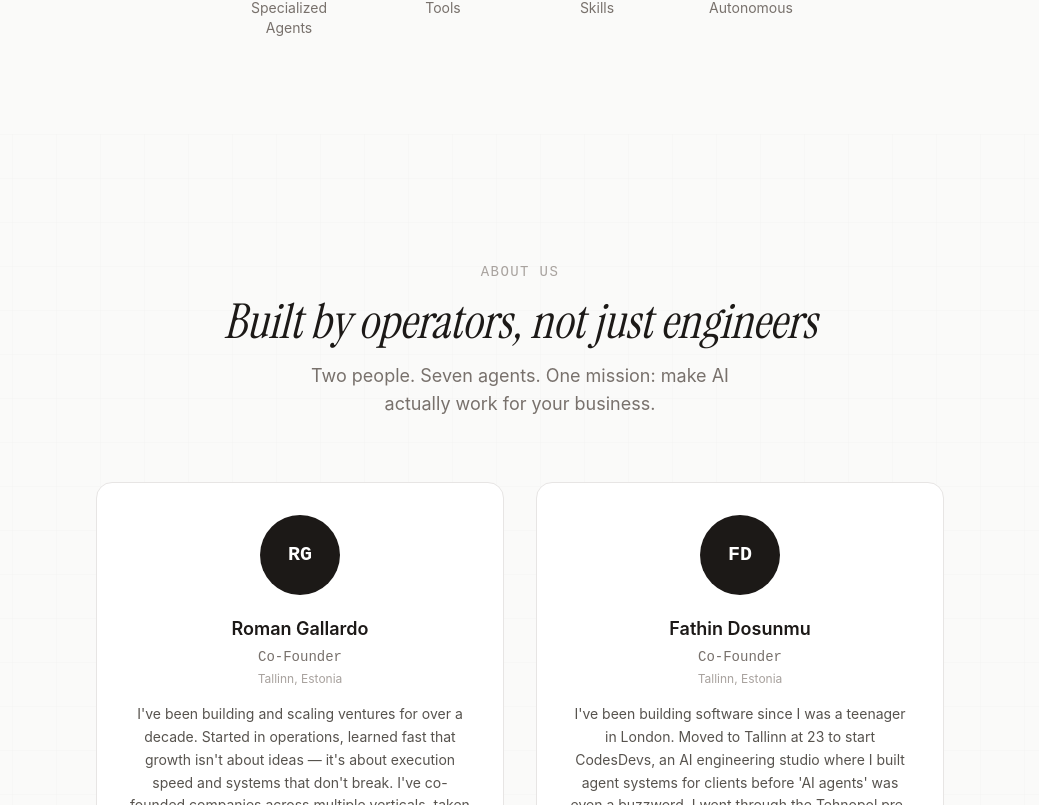
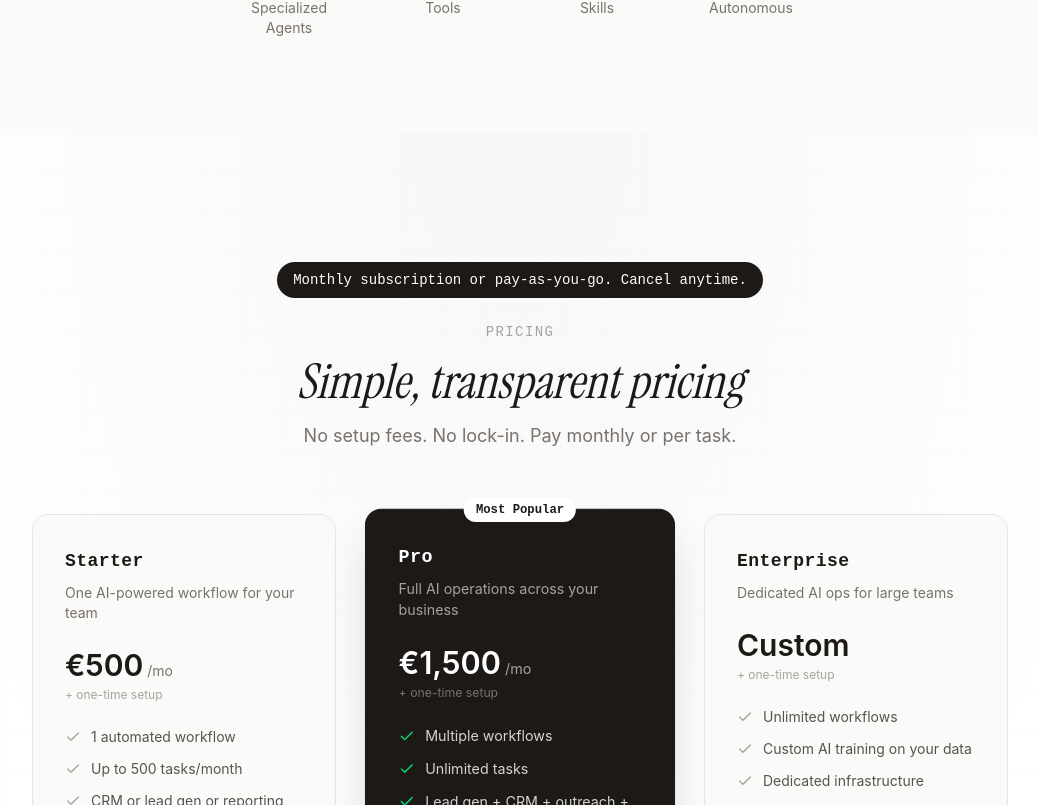
Before and after one commit to Fato07/elav-site, a Next.js app: page / in a window 1280 px wide. Shown: the part 9035-9840 px from the top of the page, without its empty margins (120-1159 px from the left). Built offline with nearby package versions, Linux system fonts and the light colour scheme.

Commit message:
remove: About Us section — not needed yet

```diff
--- a/src/app/page.tsx
+++ b/src/app/page.tsx
@@ -10,7 +10,6 @@ import DocumentDemo from "@/components/demos/document-demo";
 import SkillsStore from "@/components/demos/skills-store";
 import TerminalDemo from "@/components/terminal-demo";
 import TrustSection from "@/components/yc-backed";
-import Team from "@/components/team";
 import Pricing from "@/components/pricing";
 import ContactCTA from "@/components/install-cta";
 import Footer from "@/components/footer";
@@ -43,9 +42,7 @@ export default function Home() {
         <TerminalDemo />
         {/* 11. Trust — social proof & stats */}
         <TrustSection />
-        {/* 12. Team */}
-        <Team />
-        {/* 13. Pricing */}
+        {/* 12. Pricing */}
         <Pricing />
         {/* 13. Convert — final CTA */}
         <div className="section-divider" />
```
